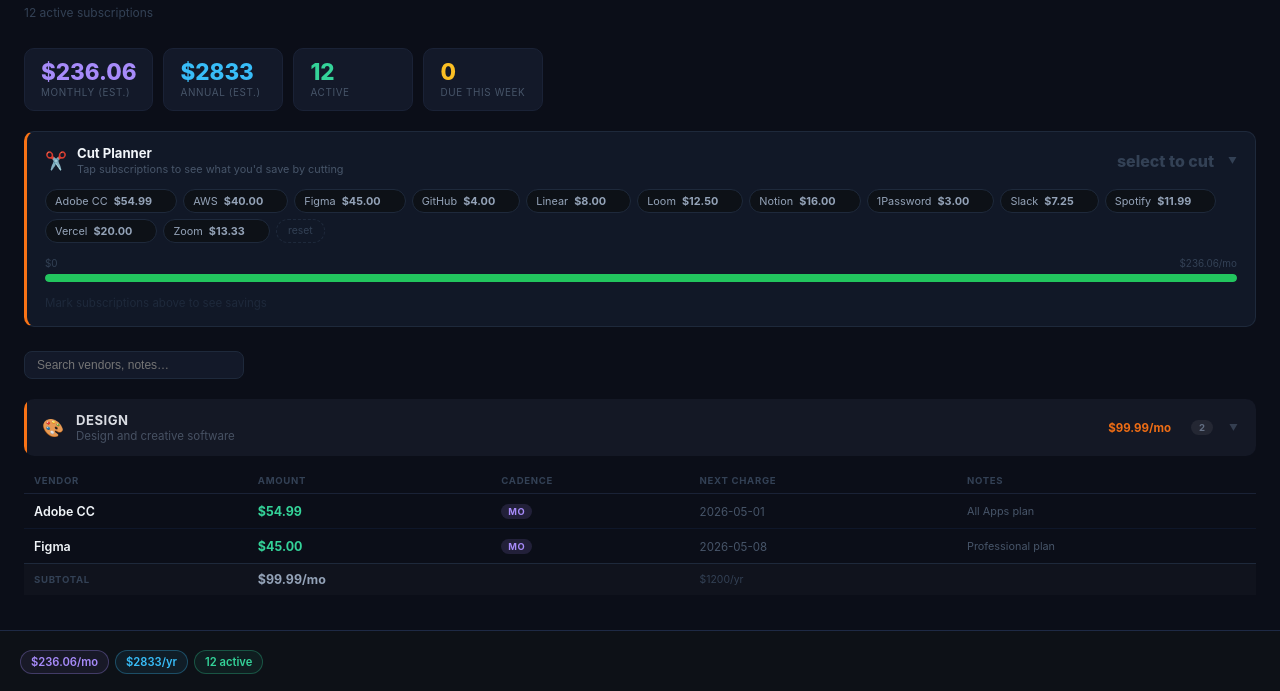
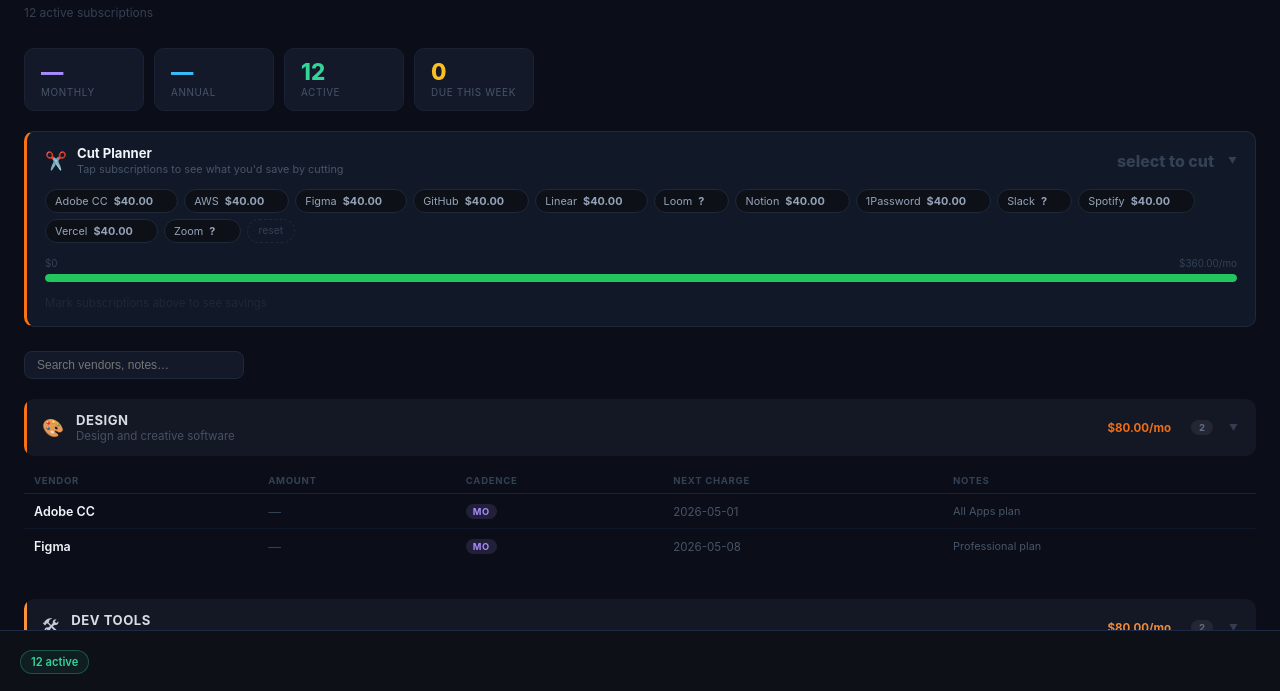
Before and after one commit to jacksatta/agency-showcase, a plain HTML site: page subscriptions.html in a window 1280 px wide. Shown: the part 108-799 px from the top of the page. Drawn offline with Linux system fonts and the light colour scheme.

Commit message:
Mask dollar amounts in subscriptions demo

```diff
--- a/subscriptions.html
+++ b/subscriptions.html
@@ -248,18 +248,18 @@
 const DATA = {
   lastChecked: "2026-04-07T00:00:00.000Z",
   subscriptions: [
-    { id:"s01",  vendor:"Adobe CC",   category:"Design",       amount:54.99, currency:"USD", cadence:"monthly", next_charge:"2026-05-01", status:"active", notes:"All Apps plan" },
-    { id:"s02",  vendor:"AWS",        category:"Cloud",        amount:null,  currency:"USD", cadence:"usage-based", next_charge:null, status:"active", notes:"~$40/mo · S3, Lambda, CloudFront usage" },
-    { id:"s03",  vendor:"Figma",      category:"Design",       amount:45.00, currency:"USD", cadence:"monthly", next_charge:"2026-05-08", status:"active", notes:"Professional plan" },
-    { id:"s04",  vendor:"GitHub",     category:"Dev Tools",    amount:4.00,  currency:"USD", cadence:"monthly", next_charge:"2026-05-12", status:"active", notes:"Pro plan" },
-    { id:"s05",  vendor:"Linear",     category:"Productivity", amount:8.00,  currency:"USD", cadence:"monthly", next_charge:"2026-05-15", status:"active", notes:"Member plan" },
-    { id:"s06",  vendor:"Loom",       category:"Productivity", amount:12.50, currency:"USD", cadence:"annual",  next_charge:"2027-01-10", status:"active", notes:"Business annual — $150/yr" },
-    { id:"s07",  vendor:"Notion",     category:"Productivity", amount:16.00, currency:"USD", cadence:"monthly", next_charge:"2026-05-03", status:"active", notes:"Plus plan" },
-    { id:"s08",  vendor:"1Password",  category:"Security",     amount:3.00,  currency:"USD", cadence:"monthly", next_charge:"2026-05-20", status:"active", notes:"Individual plan" },
-    { id:"s09",  vendor:"Slack",      category:"Comms",        amount:7.25,  currency:"USD", cadence:"annual",  next_charge:"2027-02-01", status:"active", notes:"Pro annual — $87/yr" },
-    { id:"s10",  vendor:"Spotify",    category:"Streaming",    amount:11.99, currency:"USD", cadence:"monthly", next_charge:"2026-05-05", status:"active", notes:"Premium Individual" },
-    { id:"s11",  vendor:"Vercel",     category:"Dev Tools",    amount:20.00, currency:"USD", cadence:"monthly", next_charge:"2026-05-01", status:"active", notes:"Pro plan" },
-    { id:"s12",  vendor:"Zoom",       category:"Comms",        amount:13.33, currency:"USD", cadence:"annual",  next_charge:"2027-03-15", status:"active", notes:"Pro annual — $160/yr" },
+    { id:"s01",  vendor:"Adobe CC",   category:"Design",       amount:null, currency:"USD", cadence:"monthly",    next_charge:"2026-05-01", status:"active", notes:"All Apps plan" },
+    { id:"s02",  vendor:"AWS",        category:"Cloud",        amount:null, currency:"USD", cadence:"usage-based", next_charge:null,         status:"active", notes:"S3, Lambda, CloudFront usage" },
+    { id:"s03",  vendor:"Figma",      category:"Design",       amount:null, currency:"USD", cadence:"monthly",    next_charge:"2026-05-08", status:"active", notes:"Professional plan" },
+    { id:"s04",  vendor:"GitHub",     category:"Dev Tools",    amount:null, currency:"USD", cadence:"monthly",    next_charge:"2026-05-12", status:"active", notes:"Pro plan" },
+    { id:"s05",  vendor:"Linear",     category:"Productivity", amount:null, currency:"USD", cadence:"monthly",    next_charge:"2026-05-15", status:"active", notes:"Member plan" },
+    { id:"s06",  vendor:"Loom",       category:"Productivity", amount:null, currency:"USD", cadence:"annual",     next_charge:"2027-01-10", status:"active", notes:"Business annual" },
+    { id:"s07",  vendor:"Notion",     category:"Productivity", amount:null, currency:"USD", cadence:"monthly",    next_charge:"2026-05-03", status:"active", notes:"Plus plan" },
+    { id:"s08",  vendor:"1Password",  category:"Security",     amount:null, currency:"USD", cadence:"monthly",    next_charge:"2026-05-20", status:"active", notes:"Individual plan" },
+    { id:"s09",  vendor:"Slack",      category:"Comms",        amount:null, currency:"USD", cadence:"annual",     next_charge:"2027-02-01", status:"active", notes:"Pro annual" },
+    { id:"s10",  vendor:"Spotify",    category:"Streaming",    amount:null, currency:"USD", cadence:"monthly",    next_charge:"2026-05-05", status:"active", notes:"Premium Individual" },
+    { id:"s11",  vendor:"Vercel",     category:"Dev Tools",    amount:null, currency:"USD", cadence:"monthly",    next_charge:"2026-05-01", status:"active", notes:"Pro plan" },
+    { id:"s12",  vendor:"Zoom",       category:"Comms",        amount:null, currency:"USD", cadence:"annual",     next_charge:"2027-03-15", status:"active", notes:"Pro annual" },
   ],
   summary: {
     active_count: 12
@@ -297,9 +297,7 @@
 }
 
 function amountCell(s) {
-  if (s.amount != null) return `<span class="td-amount">$${s.amount.toFixed(2)}</span>`;
-  if (s.cadence === "usage-based") return `<span class="td-amount-guess">~$40<sup style="font-size:0.55rem;vertical-align:super">*</sup></span>`;
-  return `<span style="color:#2d3748;font-style:italic;font-size:0.72rem">?</span>`;
+  return `<span style="color:#334155;font-size:0.8rem">—</span>`;
 }
 
 function nextCell(s) {
@@ -328,14 +326,7 @@
     else if (s.cadence === "usage-based") { mo += 40; ann += 480; }
   }
 
-  const subtotalRow = subs.length > 1 ? `
-    <tr class="subtotal">
-      <td class="sub-label">Subtotal</td>
-      <td class="sub-mo">$${mo.toFixed(2)}/mo</td>
-      <td></td>
-      <td class="sub-ann">$${ann.toFixed(0)}/yr</td>
-      <td class="hide-mobile"></td>
-    </tr>` : "";
+  const subtotalRow = "";
 
   return `<div class="table-wrap"><table>
     <thead><tr>
@@ -529,12 +520,12 @@
 
   document.getElementById("stats-bar").innerHTML = `
     <div class="stat stat-monthly">
-      <div class="stat-value">$${mo.toFixed(2)}</div>
-      <div class="stat-label">Monthly (est.)</div>
+      <div class="stat-value">—</div>
+      <div class="stat-label">Monthly</div>
     </div>
     <div class="stat stat-annual">
-      <div class="stat-value">$${(mo * 12).toFixed(0)}</div>
-      <div class="stat-label">Annual (est.)</div>
+      <div class="stat-value">—</div>
+      <div class="stat-label">Annual</div>
     </div>
     <div class="stat stat-active">
       <div class="stat-value">${active.length}</div>
@@ -545,11 +536,7 @@
       <div class="stat-label">Due this week</div>
     </div>`;
 
-  const moLabel = `$${mo.toFixed(2)}/mo`;
-  const yrLabel = `$${(mo * 12).toFixed(0)}/yr`;
   document.getElementById("footer-tally").innerHTML = [
-    `<span class="tally-chip mo">${moLabel}</span>`,
-    `<span class="tally-chip yr">${yrLabel}</span>`,
     `<span class="tally-chip act">${active.length} active</span>`,
     upcoming ? `<span class="tally-chip" style="border-color:rgba(251,191,36,0.3);color:#fbbf24;background:rgba(251,191,36,0.06)">${upcoming} due soon</span>` : "",
   ].join("");
```
